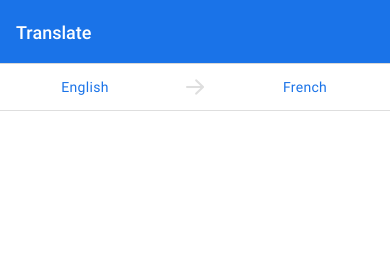
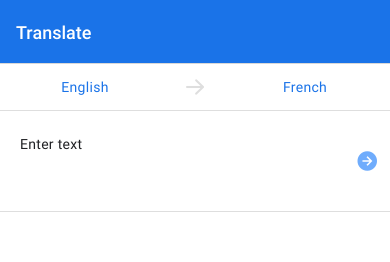
Before and after one commit to ReeceKenney/googleTranslate, a React Native app: screen /Home in a window 390 px wide. Shown: the top 262 px of the page. Built offline with nearby package versions, Linux system fonts and the light colour scheme.

Commit message:
textInputStyle

```diff
--- a/screens/HomeScreen.js
+++ b/screens/HomeScreen.js
@@ -1,8 +1,11 @@
-import { Button, StyleSheet, Text, TouchableOpacity, View } from 'react-native';
-import { AntDesign } from '@expo/vector-icons';
+import { Button, StyleSheet, Text, TextInput, TouchableOpacity, View } from 'react-native';
+import { AntDesign, Ionicons } from '@expo/vector-icons';
 import colors from '../utils/colors';
+import { useState } from 'react';
 
 export default function HomeScreen(props) {
+    const [enteredText, setEnteredText] = useState("");
+
   return (
       <View style={styles.container}>
         <View style={styles.languageContainer}>
@@ -20,6 +23,24 @@
                 style={styles.languageOption}
                 onPress={() => console.log("Pressed")}>
                 <Text style={styles.languageOptionText}>French</Text>
+            </TouchableOpacity>
+        </View>
+
+        <View style={styles.inputContainer}>
+            <TextInput
+                multiline
+                placeholder='Enter text'
+                style={styles.textInput}
+                onChangeText={(text) => setEnteredText(text)}
+            />
+
+            <TouchableOpacity
+                disabled={enteredText === ""}
+                style={styles.iconContainer}>
+                <Ionicons
+                    name="arrow-forward-circle-sharp"
+                    size={24}
+                    color={enteredText !== "" ? colors.primary : colors.primaryDisabled} />
             </TouchableOpacity>
         </View>
       </View>
@@ -51,5 +72,25 @@
     color: colors.primary,
     fontFamily: 'regular',
     letterSpacing: 0.3
+  },
+  inputContainer: {
+    flexDirection: 'row',
+    borderBottomColor: colors.lightGrey,
+    borderBottomWidth: 1
+  },
+  textInput: {
+    flex: 1,
+    marginTop: 10,
+    paddingHorizontal: 20,
+    paddingVertical: 15,
+    fontFamily: 'regular',
+    letterSpacing: 0.3,
+    height: 90,
+    color: colors.textColor
+  },
+  iconContainer: {
+    paddingHorizontal: 10,
+    justifyContent: 'center',
+    alignItems: 'center'
   }
 });
--- a/utils/colors.js
+++ b/utils/colors.js
@@ -1,4 +1,6 @@
 export default {
     primary: '#1a73e8',
-    lightGrey: '#dedede'
+    primaryDisabled: '#6facfc',
+    lightGrey: '#dedede',
+    textColor: '#202124'
 }
```
